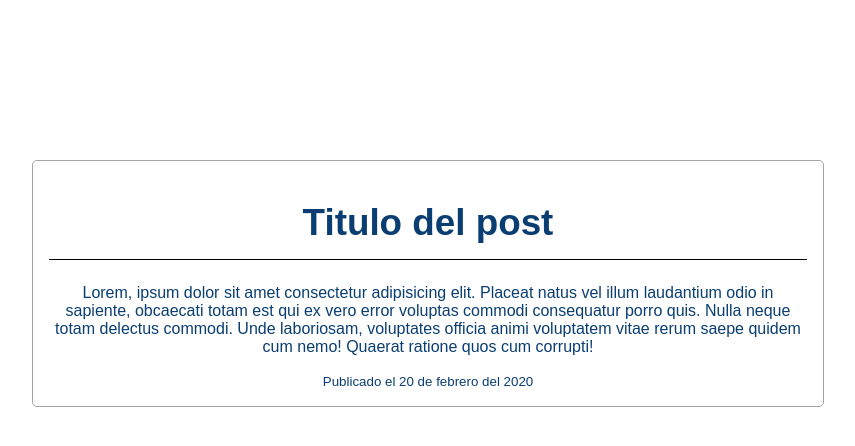
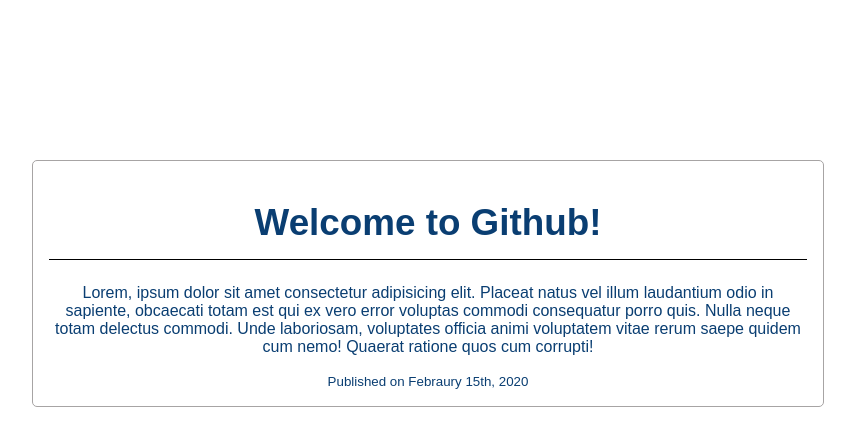
Before and after one commit to MauriMartinezz/curso-platzi, a plain HTML site: page index.html in a window 1280 px wide. Shown: the whole page, without its empty margins (212-1067 px from the left). Drawn offline with Linux system fonts and the light colour scheme.

Commit message:
Changed language to English
Cause I can!

```diff
--- a/index.html
+++ b/index.html
@@ -7,12 +7,12 @@
     <body>
         <div class="post">
             <h1>
-                Titulo del post
+               Welcome to Github!
             </h1>
             <p>
                 Lorem, ipsum dolor sit amet consectetur adipisicing elit. Placeat natus vel illum laudantium odio in sapiente, obcaecati totam est qui ex vero error voluptas commodi consequatur porro quis. Nulla neque totam delectus commodi. Unde laboriosam, voluptates officia animi voluptatem vitae rerum saepe quidem cum nemo! Quaerat ratione quos cum corrupti!
             </p>
-            <small> Publicado el 20 de febrero del 2020</small>
+            <small> Published on Febraury 15th, 2020</small>
         </div>
     </body>
 </html>
```
